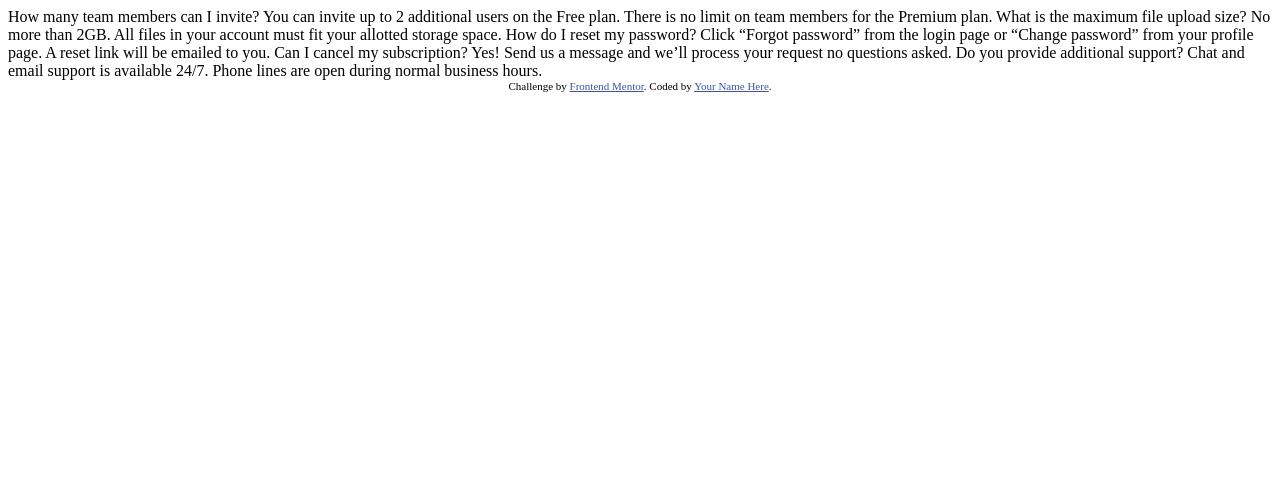
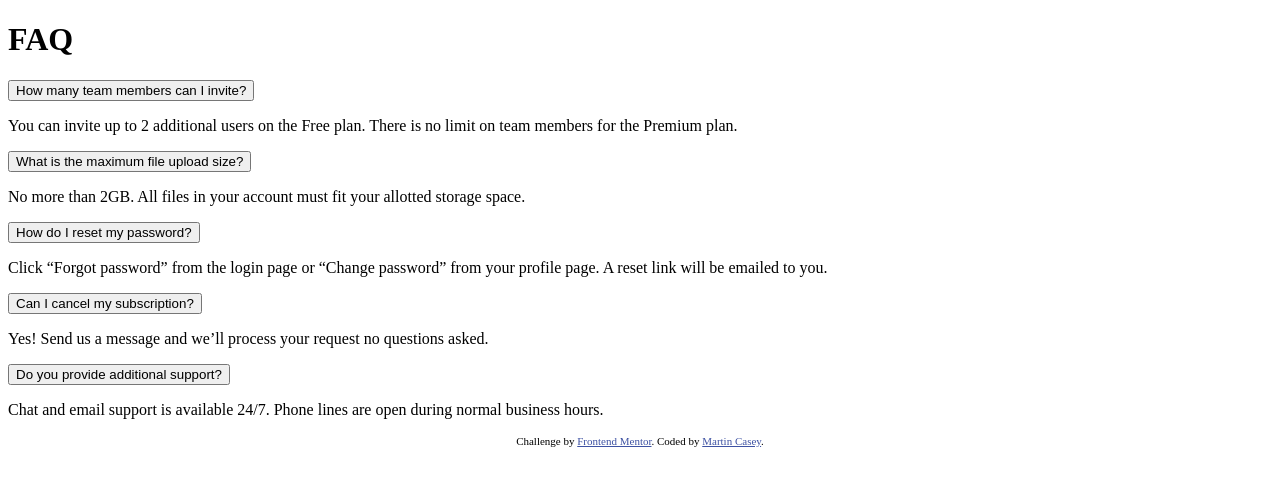
Before and after one commit to martinc1402/FAQ-accordion-card, a plain HTML site: page index.html in a window 1280 px wide. Drawn offline with Linux system fonts and the light colour scheme.

Commit message:
added html

```diff
--- a/index.html
+++ b/index.html
@@ -15,26 +15,53 @@
   </style>
 </head>
 <body>
-  How many team members can I invite?
-  You can invite up to 2 additional users on the Free plan. There is no limit on
-  team members for the Premium plan.
+  <h1>FAQ</h1>
+  <button class="accordion">
+    How many team members can I invite?
+  </button>
+  <div class="panel">
+    <p>You can invite up to 2 additional users on the Free plan. There is no limit on
+      team members for the Premium plan.</p>
+  </div>
 
-  What is the maximum file upload size?
-  No more than 2GB. All files in your account must fit your allotted storage space.
 
-  How do I reset my password?
-  Click “Forgot password” from the login page or “Change password” from your profile page.
-  A reset link will be emailed to you.
+  <button class="accordion">
+    What is the maximum file upload size?
+  </button>
+  <div class="panel">
+    <p>No more than 2GB. All files in your account must fit your allotted storage space.</p>
+  </div>
 
-  Can I cancel my subscription?
-  Yes! Send us a message and we’ll process your request no questions asked.
 
-  Do you provide additional support?
-  Chat and email support is available 24/7. Phone lines are open during normal business hours.
+
+  <button class="accordion">
+    How do I reset my password?
+  </button>
+ <div class="panel">
+   <p>Click “Forgot password” from the login page or “Change password” from your profile page. A reset link will be emailed to you.</p>
+ </div>
+
+
+  <button class="accordion">
+    Can I cancel my subscription?
+  </button>
+<div class="panel">
+  <p>Yes! Send us a message and we’ll process your request no questions asked.</p>
+</div>
+
+
+  <button class="accordion">
+    Do you provide additional support?
+  </button>
+  <div class="panel">
+    <p>Chat and email support is available 24/7. Phone lines are open during normal business hours.</p>
+  </div>
+
+
 
   <div class="attribution">
     Challenge by <a href="https://www.frontendmentor.io?ref=challenge" target="_blank">Frontend Mentor</a>.
-    Coded by <a href="#">Your Name Here</a>.
+    Coded by <a href="#">Martin Casey</a>.
   </div>
 </body>
 </html>
```
